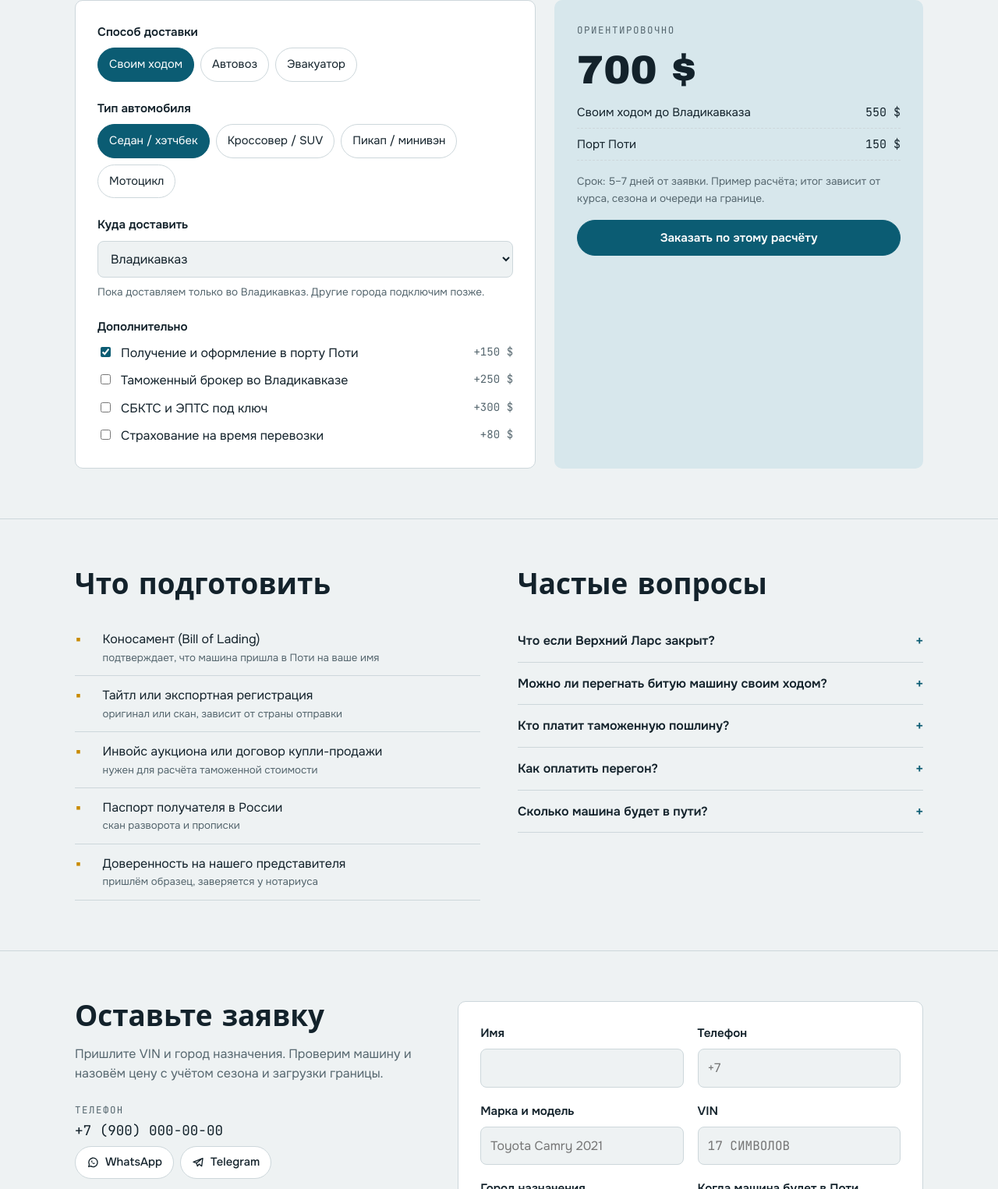
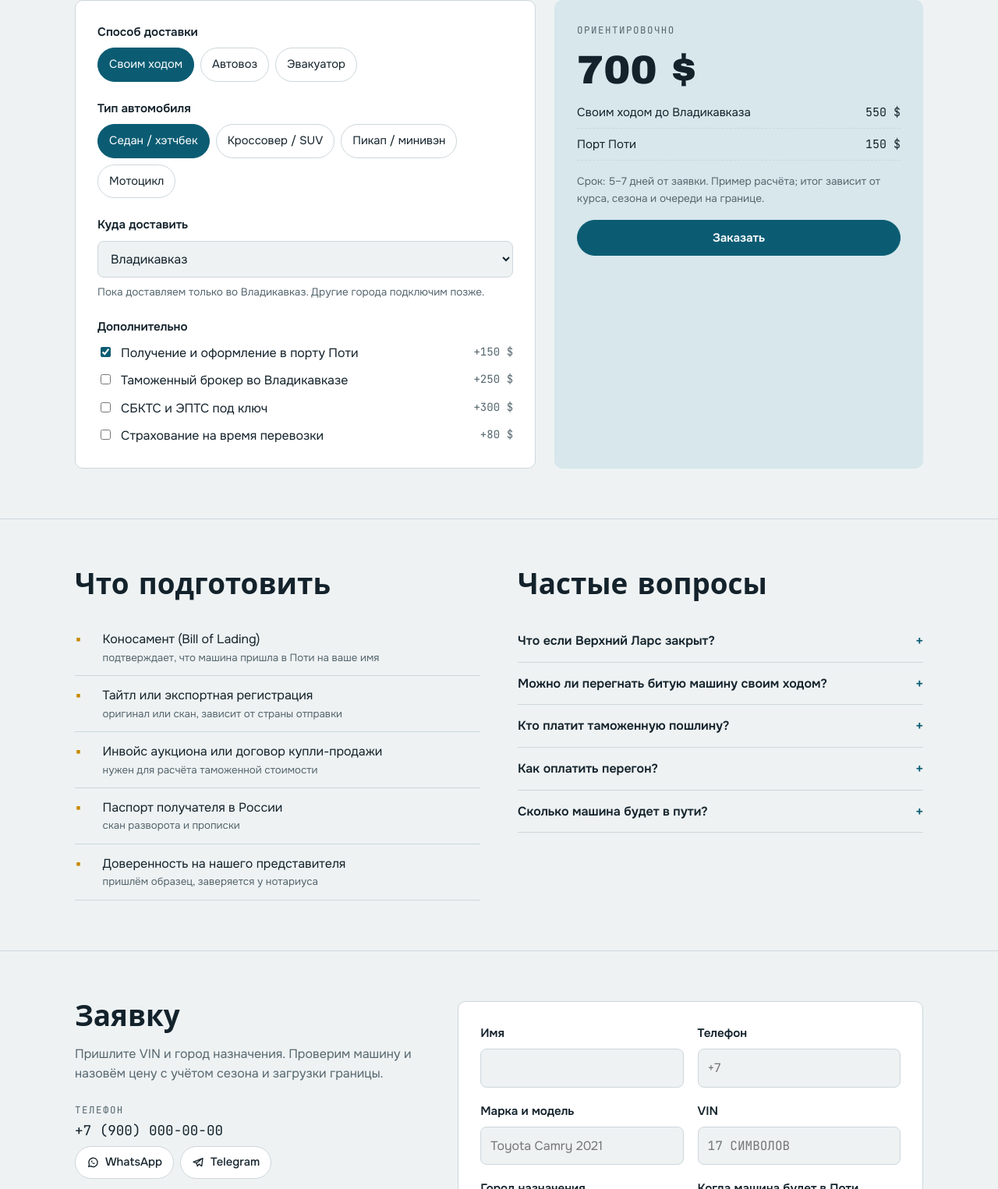
Before and after one commit to alTach/pereval, a plain HTML site: page index.html in a window 1280 px wide. Shown: the part 3513-5038 px from the top of the page at 78% size. Drawn offline with Linux system fonts and the light colour scheme; a web font is replaced by a local one.

Commit message:
fix text

```diff
--- a/index.html
+++ b/index.html
@@ -490,7 +490,7 @@
           <div class="total mono" id="total">—</div>
           <div class="lines" id="lines"></div>
           <p class="small">Срок: <span id="eta">—</span>. <span class="t-full">Пример расчёта; итог зависит от курса, сезона и очереди на границе.</span><span class="t-short">Итог зависит от курса и сезона.</span></p>
-          <a class="btn" href="#order" id="calc-to-order">Заказать по этому расчёту</a>
+          <a class="btn" href="#order" id="calc-to-order">Заказать</a>
         </div>
       </div>
     </div>
@@ -522,7 +522,7 @@
   <section class="block" id="order">
     <div class="wrap order">
       <div>
-        <h2>Оставьте заявку</h2>
+        <h2>Заявку</h2>
         <p style="margin-top:14px;color:var(--muted)"><span class="t-full">Пришлите VIN и город назначения. Проверим машину и назовём цену с учётом сезона и загрузки границы.</span><span class="t-short">Пришлите VIN, и мы назовём цену.</span></p>
         <div class="contacts">
           <div class="contact"><span class="eyebrow">Телефон</span><span class="mono">+7 (900) 000-00-00</span>
```
